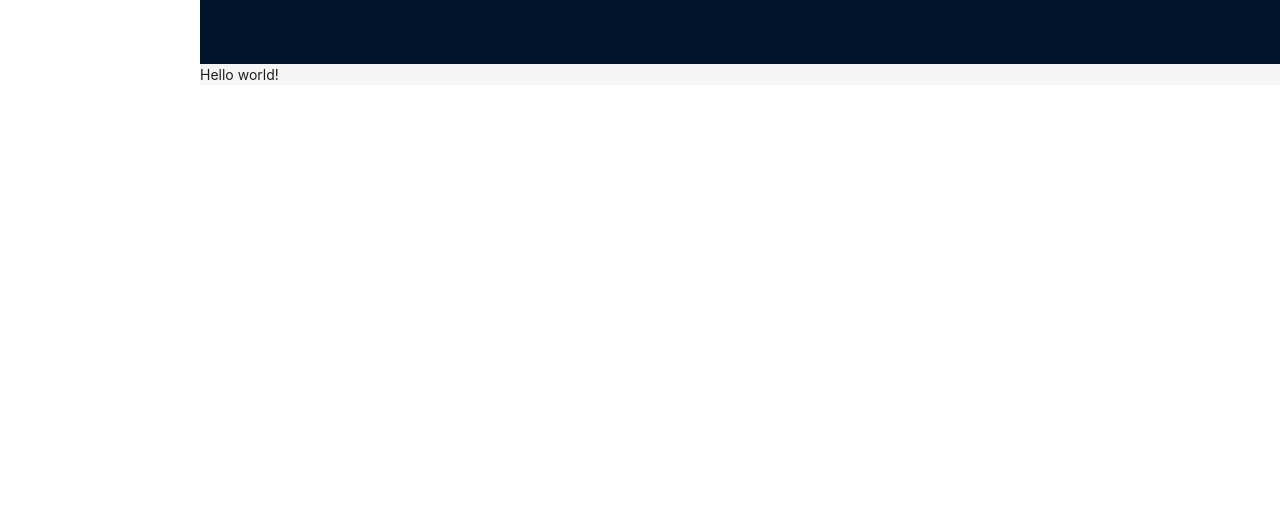
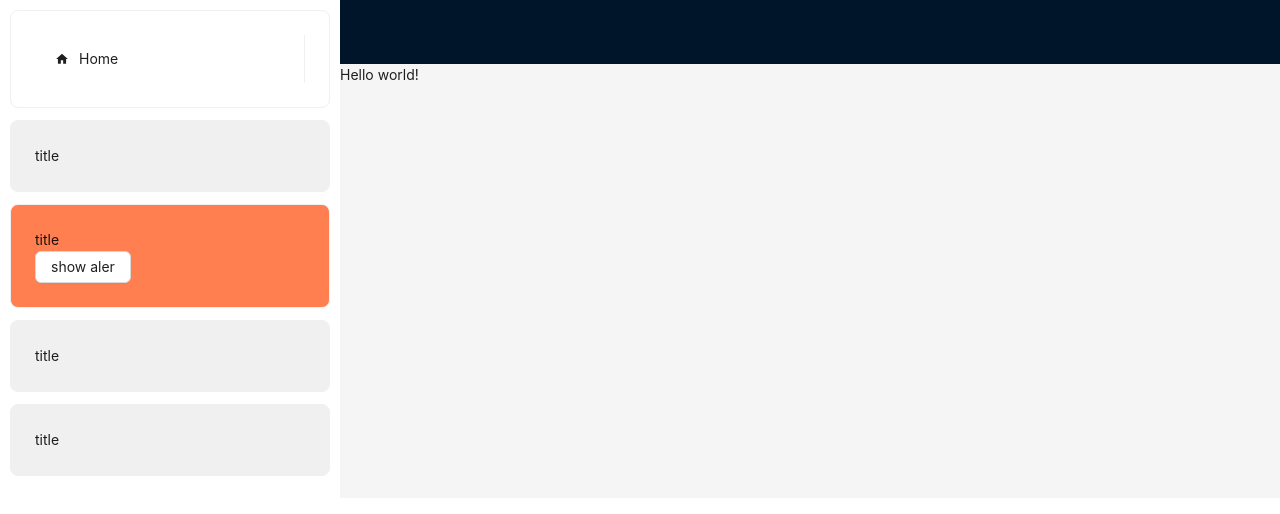
Before and after one commit to khoahocgioi9/app-clone, a React (Create React App) app: page /top-chart in a window 1280 px wide. Shown: the top 514 px of the page. Built offline with nearby package versions, Linux system fonts and the light colour scheme.

Commit message:
add card component

```diff
--- a/src/App.js
+++ b/src/App.js
@@ -51,7 +51,9 @@ const { Sider, Content, Header } = Layout
 function App()
 {
   return (
-    <Layout>
+    <Layout style={{
+      backgroundColor: 'white'
+    }}>
       <Sidebar />
       <Layout>
         <Header />
--- /dev/null
+++ b/src/components/CardComponent.js
@@ -0,0 +1,20 @@
+import { Button, Card } from 'antd'
+import React from 'react'
+
+function CardComponent({ children, color, handleShowAlert })
+{
+  return (
+    <Card style={{
+      backgroundColor: color ?? '#f0f0f0',
+      margin: '12px 0'
+    }}>
+      {children}
+      {
+        handleShowAlert &&
+        <Button onClick={handleShowAlert}>show aler</Button>
+      }
+    </Card>
+  )
+}
+
+export default CardComponent
--- a/src/components/Sidebar.jsx
+++ b/src/components/Sidebar.jsx
@@ -1,10 +1,11 @@
 /** @format */
 
 import { PieChartOutlined, UserOutlined } from '@ant-design/icons';
-import { DesktopWindowsOutlined } from '@mui/icons-material';
+import { DesktopWindowsOutlined, Home } from '@mui/icons-material';
 import PeopleIcon from '@mui/icons-material/People';
-import { Avatar, Layout, Menu, theme } from 'antd';
+import { Avatar, Layout, Menu, theme, Card } from 'antd';
 import React, { useState } from 'react';
+import CardComponent from './CardComponent';
 
 const { Sider } = Layout;
 
@@ -36,8 +37,38 @@ const Sidebar = () => {
 	const {
 		token: { colorBgContainer, red },
 	} = theme.useToken();
+
+	const mainMenu = [
+		{
+			key: 'item1',
+			label: 'Home',
+			icon: <Home />,
+		},
+	];
 	return (
-		<Sider theme='light' />
+		<Sider
+			theme='light'
+			width={320}
+			style={{
+				margin: 10,
+			}}>
+			<Card>
+				<Menu items={mainMenu} />
+			</Card>
+
+			<CardComponent>
+				<h1>title</h1>
+			</CardComponent>
+			<CardComponent color={'coral'} handleShowAlert={() => alert('hello')}>
+				<h1>title</h1>
+			</CardComponent>
+			<CardComponent>
+				<h1>title</h1>
+			</CardComponent>
+			<CardComponent>
+				<h1>title</h1>
+			</CardComponent>
+		</Sider>
 		// <Layout
 		//   style={{
 		//     minHeight: "100vh",
--- /dev/null
+++ b/src/components/index.js
@@ -0,0 +1,6 @@
+import CardComponent from "./CardComponent"
+
+export
+{
+  CardComponent
+}
```
